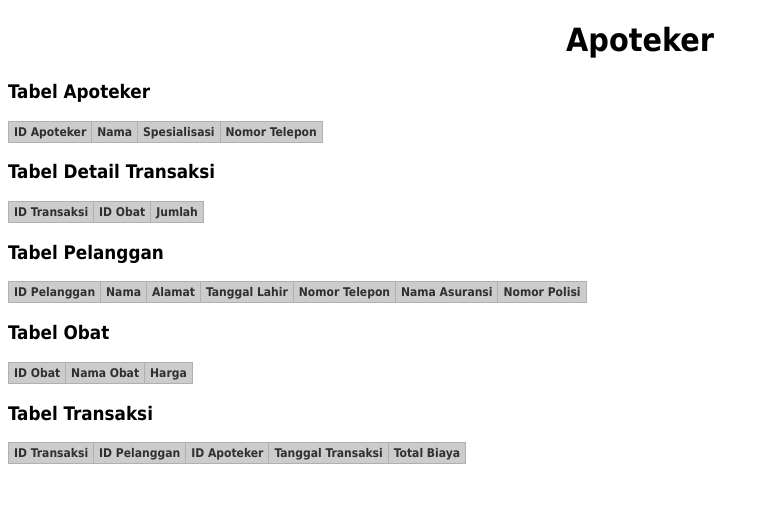
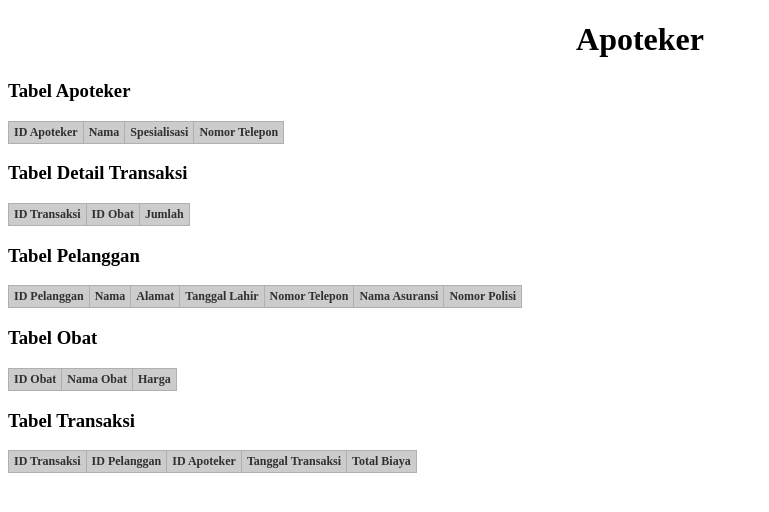
Before and after one commit to Masss21/Tugas-Koneksi, a PHP site: page / in a window 1280 px wide. Shown: the top 512 px of the page, without its empty margins (0-769 px from the left). Run offline with PHP 8.4, Linux system fonts and the light colour scheme; data that the repository does not hold is empty.

Commit message:
Index.php

```diff
--- a/Index.php
+++ b/Index.php
@@ -3,7 +3,7 @@
 <head>
     <title>Menampilkan Data Tabel MySQL</title>
     <style>
-        body {font-family: tahoma, arial;}
+        body {font-family: "Times new roman", arial;}
         table {border-collapse: collapse;}
         th, td {font-size: 13px; border: 1px solid #DEDEDE; padding: 3px 5px; color: #303030;}
         th {background: #CCCCCC; font-size: 12px; border-color: #B0B0B0;}
```
